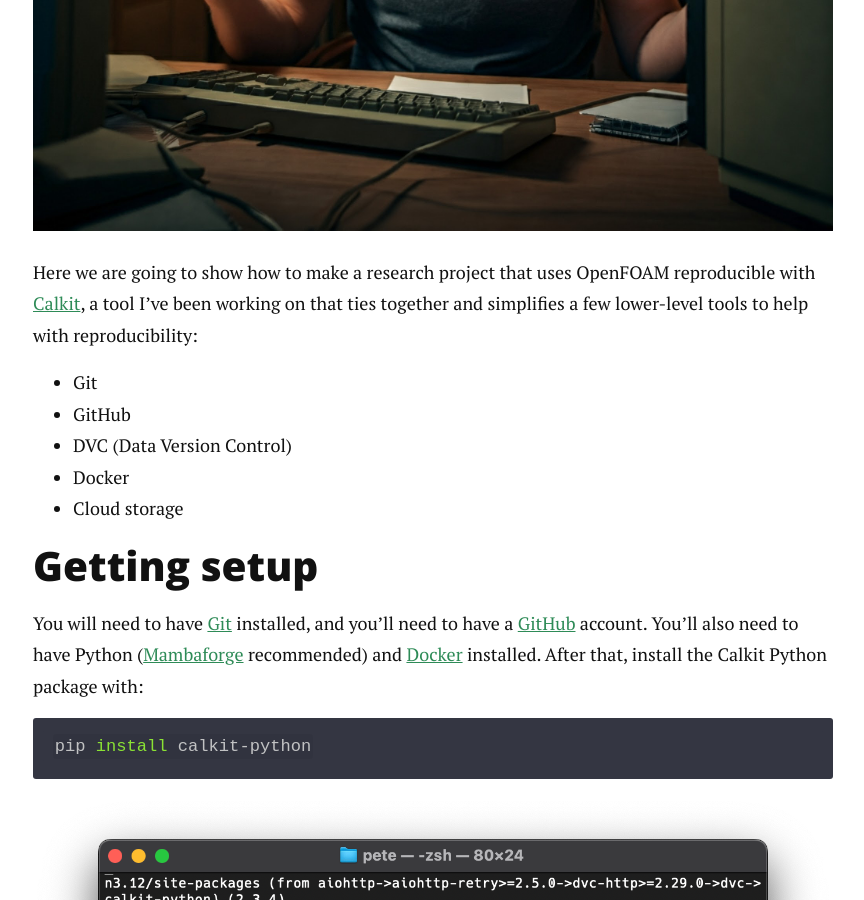
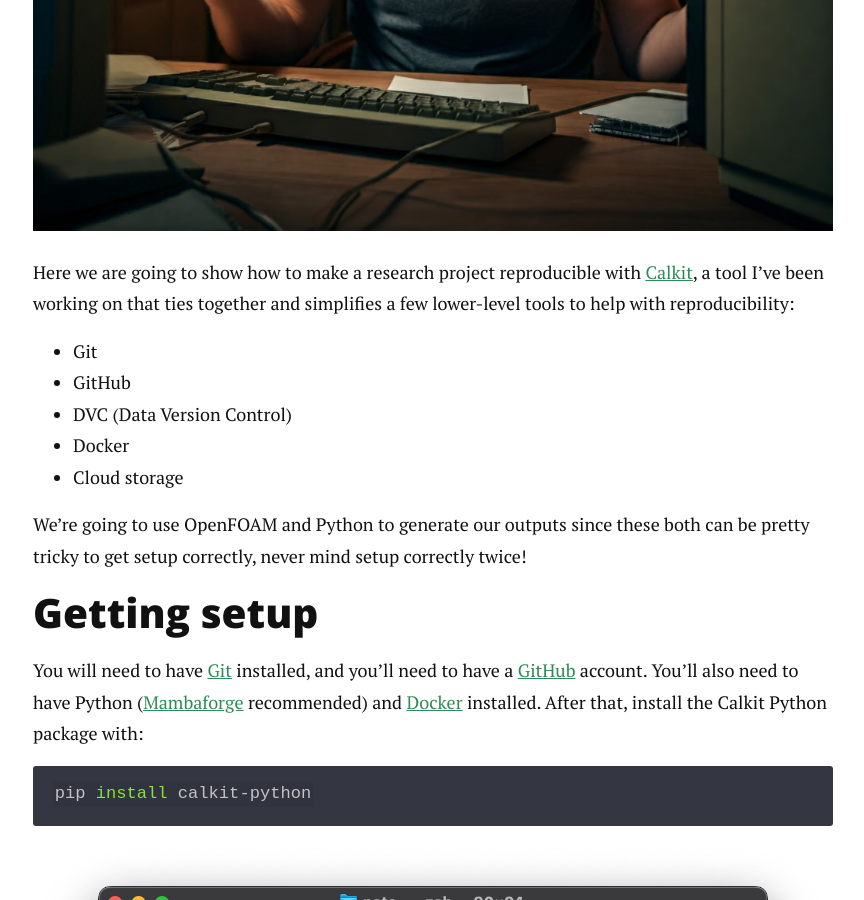
Before and after one commit to petebachant/petebachant.github.io, a Jekyll site: the page built from _posts/2024-10-23-reproducible-openfoam.markdown, in a window 1280 px wide and 900 px high, scrolled down 1284 px. Shown: the whole window, without its empty margins (207-1071 px from the left). Built offline with Jekyll 4.4.1, drawn with Linux system fonts in a browser that asks for light colours; nearby versions of some CDN libraries; formulas are drawn with MathJax 3; comment, search, counter and statistics services are not loaded.

Commit message:
Explain the OpenFOAM motivation better

```diff
--- a/_posts/2024-10-23-reproducible-openfoam.markdown
+++ b/_posts/2024-10-23-reproducible-openfoam.markdown
@@ -26,8 +26,7 @@ In other words, your project is not reproducible.
 
 ![Confused computer guy.](/images/repro-openfoam/confused.jpeg)
 
-Here we are going to show how to make a research project
-that uses OpenFOAM reproducible
+Here we are going to show how to make a research project reproducible
 with [Calkit](https://github.com/calkit/calkit),
 a tool I've been working on that ties together and simplifies a
 few lower-level tools to help with reproducibility:
@@ -36,6 +35,10 @@ few lower-level tools to help with reproducibility:
 - DVC (Data Version Control)
 - Docker
 - Cloud storage
+
+We're going to use OpenFOAM and Python to generate our outputs since these
+both can be pretty tricky to get setup correctly,
+never mind setup correctly twice!
 
 ## Getting setup
 
```
